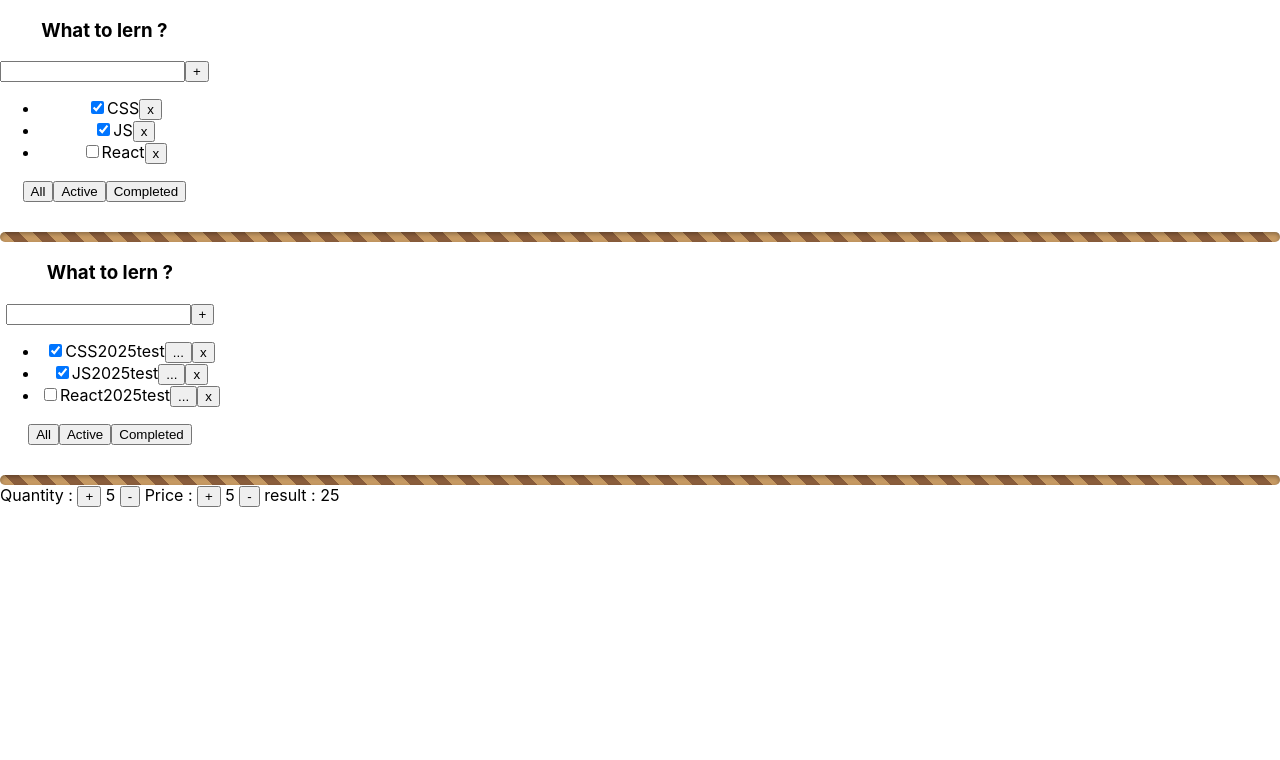
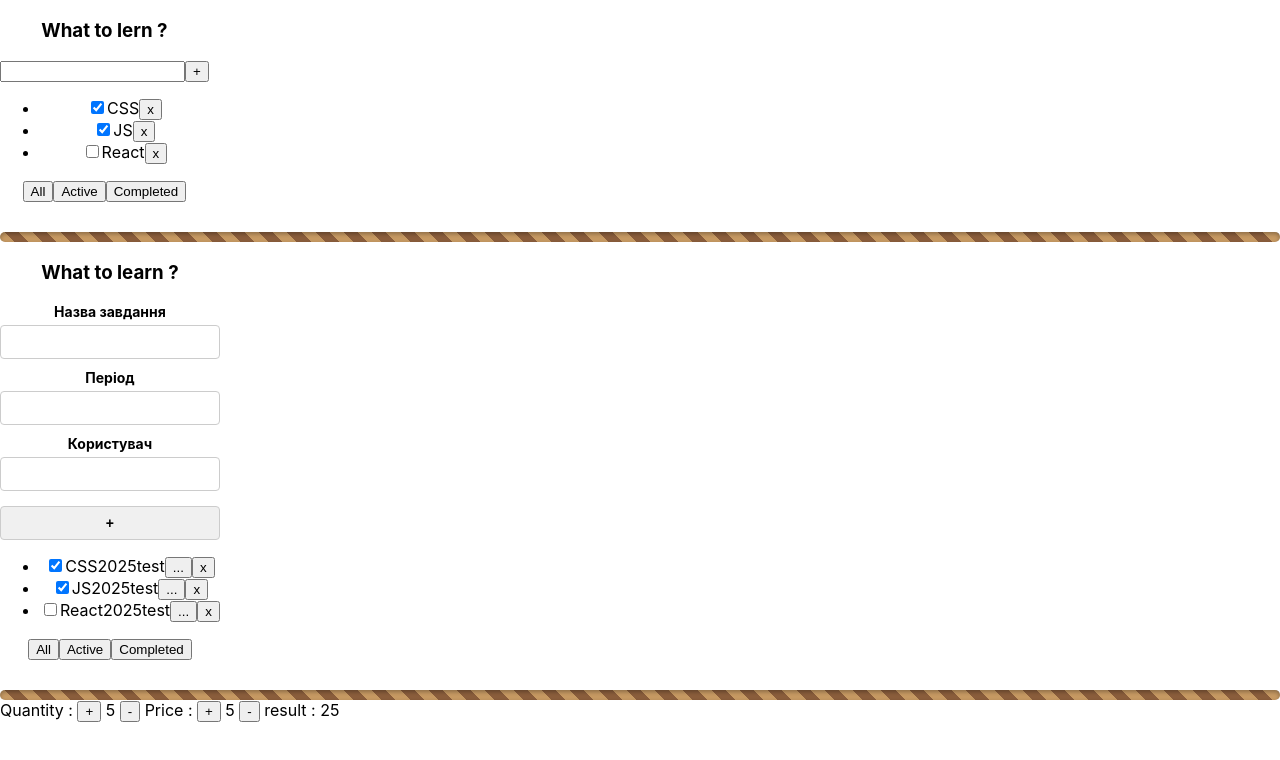
Before and after one commit to IvanSlivenko/todo-list-from-it-camasutra_v_3, a React (Create React App) app in the folder it-incubator/TODOLIST-TS/it-incubator-todolist-ts-video/: page / in a window 1280 px wide. Shown: the top 760 px of the page. Built offline with nearby package versions, Linux system fonts and the light colour scheme.

Commit message:
12-03-2025-13-51

```diff
--- a/it-incubator/TODOLIST-TS/it-incubator-todolist-ts-video/package.json
+++ b/it-incubator/TODOLIST-TS/it-incubator-todolist-ts-video/package.json
@@ -15,6 +15,7 @@
     "react-dom": "^19.0.0",
     "react-scripts": "5.0.1",
     "typescript": "^4.4.2",
+    "uuidv4": "^6.2.13",
     "web-vitals": "^2.1.0"
   },
   "scripts": {
--- a/it-incubator/TODOLIST-TS/it-incubator-todolist-ts-video/src/App.tsx
+++ b/it-incubator/TODOLIST-TS/it-incubator-todolist-ts-video/src/App.tsx
@@ -1,26 +1,43 @@
 import React, {useState} from 'react';
 import './App.css';
 import {TaskType, Todolist} from "./Todolist";
+import {v1} from 'uuid'
 
 export type FilterValuesType = "all" | "completed" | "active"
 
 function App() {
 
     const initTasks: Array<TaskType> = [
-        {id: 1, title: "CSS", isDone: true},
-        {id: 2, title: "JS", isDone: true},
-        {id: 3, title: "React", isDone: false}
+        {id: v1(), title: "CSS", isDone: true},
+        {id: v1(), title: "JS", isDone: true},
+        {id: v1(), title: "React", isDone: false}
     ]
 
 
-    let [tasks, setTasks] = useState<Array<TaskType>>(initTasks);
+    let [tasks, setTasks] = useState<Array<TaskType>>(
+        [
+            {id: v1(), title: "CSS", isDone: true},
+            {id: v1(), title: "JS", isDone: true},
+            {id: v1(), title: "React", isDone: false}
+        ]
+    );
     let [filter, setFilter] = useState<FilterValuesType>("all");
 
 
 
-    function removeTask(id: number) {
+    function removeTask(id: string) {
         let filteredTasks = tasks.filter(t => t.id !== id);
         setTasks(filteredTasks);
+    }
+
+    function addTask(title: string){
+        let newTask = {
+            id: v1(),
+            title: title,
+            isDone: false
+        }
+        let newTasks=[newTask,...tasks]
+        setTasks(newTasks)
     }
 
     function changeFilter (value: FilterValuesType){
@@ -46,6 +63,7 @@ function App() {
                 tasks={tasksForTodolist}
                 removeTask={removeTask}
                 changeFilter={changeFilter}
+                addTask={addTask}
 
             />
 
--- a/it-incubator/TODOLIST-TS/it-incubator-todolist-ts-video/src/App_test.tsx
+++ b/it-incubator/TODOLIST-TS/it-incubator-todolist-ts-video/src/App_test.tsx
@@ -4,6 +4,7 @@ import {Todolist} from "./Todolist";
 import {Todolist_test} from "./Todolist_test";
 
 import {tasks_test} from "./tasks_test";
+import {v1} from "uuid";
 
 export type FilterValuesType = "all" | "completed" | "active"
 
@@ -24,10 +25,24 @@ function App_test() {
     let [currentTasks, setCurrentTasks] = useState(tasks_test)
     let[filter, setFilter] = useState<FilterValuesType>("all");
 
-    const removeTasks = (id: number) => {
+    const removeTasks = (id: string) => {
         let newTasks = currentTasks.filter(t => t.id !== id);
         setCurrentTasks(newTasks)
     }
+
+    function addTask(title: string, newTaskPeriod: string, newTaskUser: string){
+        let newTask = {
+            id: v1(),
+            title: title,
+            isDone: false,
+            period: newTaskPeriod,
+            user: newTaskUser
+        }
+        let newTasks=[newTask,...currentTasks]
+        setCurrentTasks(newTasks)
+    }
+
+
 
     function changeFilter(value: FilterValuesType) {
         setFilter(value);
@@ -47,10 +62,11 @@ function App_test() {
         <div className="App">
 
             <Todolist_test
-                title="What to lern ?"
+                title="What to learn ?"
                 tasks={taskForTodolist}
                 removeTasks={removeTasks}
                 changeFilter={changeFilter}
+                addTask={addTask}
 
             />
 
--- a/it-incubator/TODOLIST-TS/it-incubator-todolist-ts-video/src/Todolist.tsx
+++ b/it-incubator/TODOLIST-TS/it-incubator-todolist-ts-video/src/Todolist.tsx
@@ -1,8 +1,8 @@
-import React from "react";
+import React, {ChangeEvent, useState} from "react";
 import {FilterValuesType} from "./App";
 
 export type TaskType = {
-    id: number,
+    id: string,
     title: string,
     isDone: boolean
 
@@ -11,24 +11,31 @@ export type TaskType = {
 export type TodolistType ={
     title: string
     tasks: Array<TaskType>
-    removeTask: (id: number) => void
+    removeTask: (id: string) => void
     changeFilter: (value: FilterValuesType) => void
+    addTask: (title: string) => void
 
 
 }
 
 export function Todolist (props: TodolistType) {
 
-    const sendMessage=(title: string)=>{
-        alert(`Ви виявили бажання видалити завдання${title}` )
+    let [newTaskTitle, setNewTaskTitle] = useState("")
 
+    const titleChangeHadler= (e:ChangeEvent<HTMLInputElement>)=>{
+        setNewTaskTitle(e.currentTarget.value)
     }
 
     return <div>
         <h3>{props.title}</h3>
         <div>
-            <input/>
-            <button>+</button>
+            <input
+                value={newTaskTitle}
+                onChange={ (e:ChangeEvent<HTMLInputElement>)=>{setNewTaskTitle(e.currentTarget.value)}}
+                // onChange={ (e)=>titleChangeHadler(e.currentTarget.value)}
+
+            />
+            <button onClick={()=> {props.addTask(newTaskTitle)}}>+</button>
             <ul>
                 {
                     props.tasks.map((t) =>
--- /dev/null
+++ b/it-incubator/TODOLIST-TS/it-incubator-todolist-ts-video/src/Todolist_test.css
@@ -0,0 +1,67 @@
+/*.input-Mit-Label {*/
+/*    display: flex;*/
+/*    flex-direction: column; !* Розташовує елементи по вертикалі *!*/
+/*    margin-bottom: 10px; !* Додає відступ між групами елементів *!*/
+/*}*/
+
+/*.input-Mit-Label label {*/
+/*    margin-bottom: 5px; !* Відступ між лейблом і полем вводу *!*/
+/*    font-size: 14px; !* Розмір шрифта для лейбла *!*/
+/*    font-weight: bold; !* Для виділення лейбла *!*/
+/*}*/
+
+/*.input-Mit-Label input {*/
+/*    padding: 8px;*/
+/*    font-size: 14px;*/
+/*    border: 1px solid #ccc; !* Оформлення поля вводу *!*/
+/*    border-radius: 4px;*/
+/*}*/
+/*.button-add-task {*/
+/*    background-color: #f0f0f0;*/
+/*    cursor: pointer;*/
+/*    font-weight: bold;*/
+/*}*/
+
+/*.button-add-task:hover {*/
+/*    background-color: #ddd;*/
+/*}*/
+
+.input-Mit-Label {
+    display: flex;
+    flex-direction: column;
+    margin-bottom: 10px;
+    width: 100%; /* Забезпечує однакову ширину */
+    max-width: 300px; /* Обмежує максимальну ширину */
+}
+
+.input-Mit-Label label {
+    margin-bottom: 5px;
+    font-size: 14px;
+    font-weight: bold;
+}
+
+.input-Mit-Label input,
+.button-add-task {
+    width: 100%; /* Робить однакову ширину */
+    padding: 8px;
+    font-size: 14px;
+    border: 1px solid #ccc;
+    border-radius: 4px;
+    transition: 0.3s ease-in-out;
+    box-sizing: border-box; /* Щоб padding не впливав на ширину */
+}
+
+.input-Mit-Label input {
+    background-color: #fff;
+}
+
+.button-add-task {
+    background-color: #f0f0f0;
+    cursor: pointer;
+    font-weight: bold;
+    margin-top: 5px; /* Додає відступ між input і кнопкою */
+}
+
+.button-add-task:hover {
+    background-color: #ddd;
+}
--- a/it-incubator/TODOLIST-TS/it-incubator-todolist-ts-video/src/Todolist_test.tsx
+++ b/it-incubator/TODOLIST-TS/it-incubator-todolist-ts-video/src/Todolist_test.tsx
@@ -1,28 +1,72 @@
-import React from "react";
+import React, {ChangeEvent, useState} from "react";
 import {FilterValuesType} from "./App_test";
+import './Todolist_test.css'
 
 export type TaskType = {
-    id: number,
+    id: string,
     title: string,
     isDone: boolean
     period: string
     user: string
 }
 
-export type TodolistType ={
+export type TodolistType = {
     title: string
     tasks: Array<TaskType>
-    removeTasks: (id: number) => void
+    removeTasks: (id: string) => void
     changeFilter: (value: FilterValuesType) => void
+    addTask: (title: string, newTaskPeriod: string, newTaskUser: string) => void
 
 }
 
-export function Todolist_test (props: TodolistType) {
+export function Todolist_test(props: TodolistType) {
+
+    let [newTaskTitle, setNewTaskTitle] = useState("")
+    let [newTaskPeriod, setNewTaskPeriod] = useState("")
+    let [newTaskUser, setNewTaskUser] = useState("")
+
     return <div>
         <h3>{props.title}</h3>
         <div>
-            <input/>
-            <button>+</button>
+            <div className='input-Mit-Label'>
+                <label htmlFor="taskTitle">Назва завдання</label>
+                <input
+                    id="taskTitle"
+                    value={newTaskTitle}
+                    onChange={(e: ChangeEvent<HTMLInputElement>) => {
+                        setNewTaskTitle(e.currentTarget.value)
+                    }}
+                />
+            </div>
+
+            <div className='input-Mit-Label'>
+                <label htmlFor="taskPeriod">Період</label>
+                <input
+                    id="taskPeriod"
+                    value={newTaskPeriod}
+                    onChange={(e: ChangeEvent<HTMLInputElement>) => {
+                        setNewTaskPeriod(e.currentTarget.value)
+                    }}
+                />
+            </div>
+
+            <div className='input-Mit-Label'>
+                <label htmlFor="User">Користувач</label>
+                <input
+                    id="User"
+                    value={newTaskUser}
+                    onChange={(e: ChangeEvent<HTMLInputElement>) => {
+                        setNewTaskUser(e.currentTarget.value)
+                    }}
+                />
+            </div>
+
+            <button
+                className={'button-add-task'}
+                onClick={() => {
+                props.addTask(newTaskTitle, newTaskPeriod, newTaskUser)
+            }}>+
+            </button>
             <ul>
                 {
                     props.tasks.map((t) =>
@@ -35,13 +79,13 @@ export function Todolist_test (props: TodolistType) {
                             <span>{t.period}</span>
                             <span>{t.user}</span>
                             <button>...</button>
-                            <button onClick={()=>props.removeTasks(t.id)}>x</button>
+                            <button onClick={() => props.removeTasks(t.id)}>x</button>
                         </li>)
                 }
             </ul>
-            <button onClick={()=>props.changeFilter("all")}>All</button>
-            <button onClick={()=>props.changeFilter("active")}>Active</button>
-            <button onClick={()=>props.changeFilter("completed")}>Completed</button>
+            <button onClick={() => props.changeFilter("all")}>All</button>
+            <button onClick={() => props.changeFilter("active")}>Active</button>
+            <button onClick={() => props.changeFilter("completed")}>Completed</button>
         </div>
 
     </div>
--- a/it-incubator/TODOLIST-TS/it-incubator-todolist-ts-video/src/tasks_test.tsx
+++ b/it-incubator/TODOLIST-TS/it-incubator-todolist-ts-video/src/tasks_test.tsx
@@ -1,5 +1,7 @@
+
+import {v1} from 'uuid'
 export const tasks_test = [
-    {id: 1, title: "CSS", isDone: true, period: "2025", user: "test"},
-    {id: 2, title: "JS", isDone: true,period: "2025", user: "test"},
-    {id: 3, title: "React", isDone: false, period: "2025", user: "test"}
+    {id: v1(), title: "CSS", isDone: true, period: "2025", user: "test"},
+    {id: v1(), title: "JS", isDone: true,period: "2025", user: "test"},
+    {id: v1(), title: "React", isDone: false, period: "2025", user: "test"}
 ]
```
Also changed, not shown: 2 other files (tests, documents, lock files or other folders).
